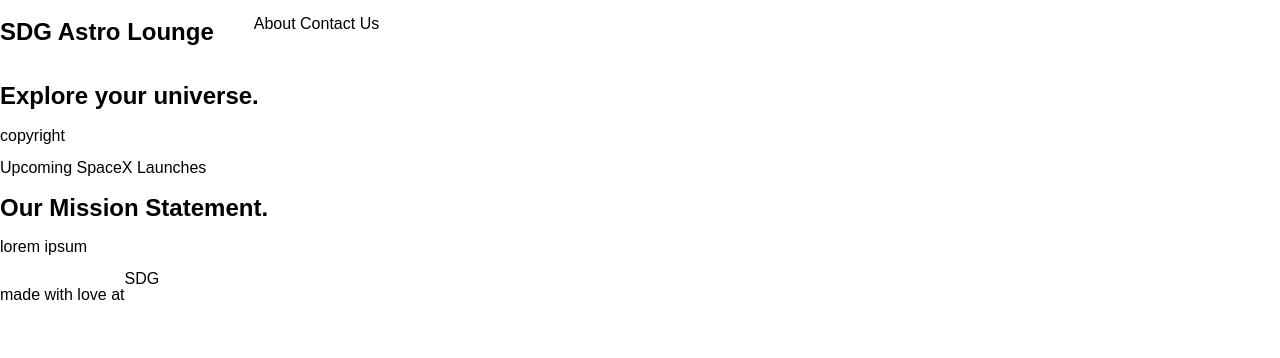
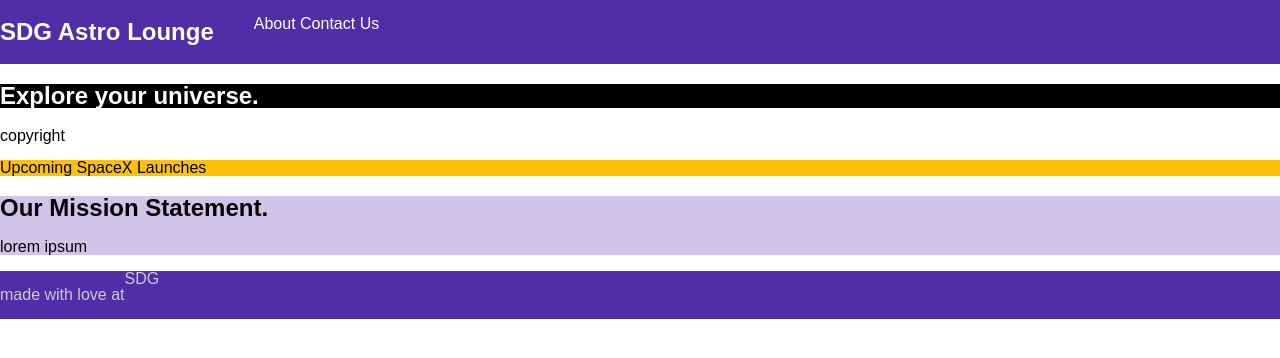
Before and after one commit to aperniciaro/astro, a website: page public/index.html in a window 1280 px wide. Drawn offline with Linux system fonts and the light colour scheme.

Commit message:
added color styling

```diff
--- a/public/index.html
+++ b/public/index.html
@@ -17,6 +17,8 @@
     </section>
     <section class="pic-of-the-day">
       <h2>Explore your universe.</h2>
+    </section>
+    <section>
       <p>copyright</p>
     </section>
     <section class="launches">
--- a/public/screen.css
+++ b/public/screen.css
@@ -14,9 +14,27 @@ body {
 .menu-bar {
   display: flex;
   flex-direction: row;
+  background-color: #512da8;
+  color: white;
+}
+
+.pic-of-the-day {
+  /* put in potd from api */
+  background-color: black;
+  color: white;
+}
+
+header {
+  background-color: #ffc107;
+}
+
+.mission-statement {
+  background-color: #d1c4e9;
 }
 
 footer {
   display: flex;
   flex-direction: row;
+  background-color: #512da8;
+  color: #cccccc;
 }
```
